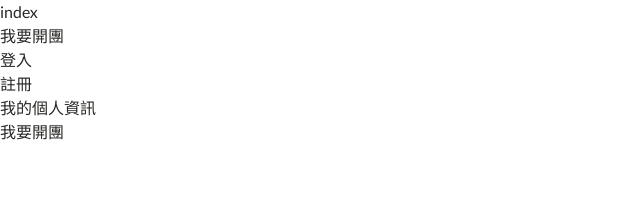
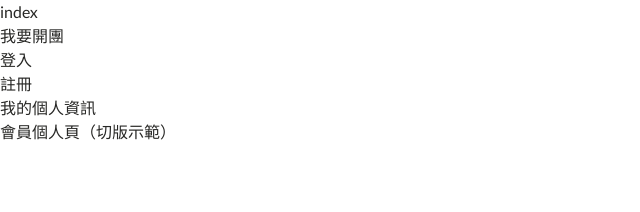
Before and after one commit to star82620/join-joy, a Next.js app: page / in a window 1280 px wide. Shown: the top 212 px of the page, without its empty margins (0-640 px from the left). Built offline with nearby package versions, Linux system fonts and the light colour scheme.

Commit message:
update/ adjust index: link to user page

```diff
--- a/pages/index.tsx
+++ b/pages/index.tsx
@@ -22,7 +22,7 @@ export default function Home() {
           <Link href="/user-center">我的個人資訊</Link>
         </li>
         <li>
-          <Link href="/create-group">我要開團</Link>
+          <Link href="/user">會員個人頁（切版示範）</Link>
         </li>
       </ul>
     </>
```
